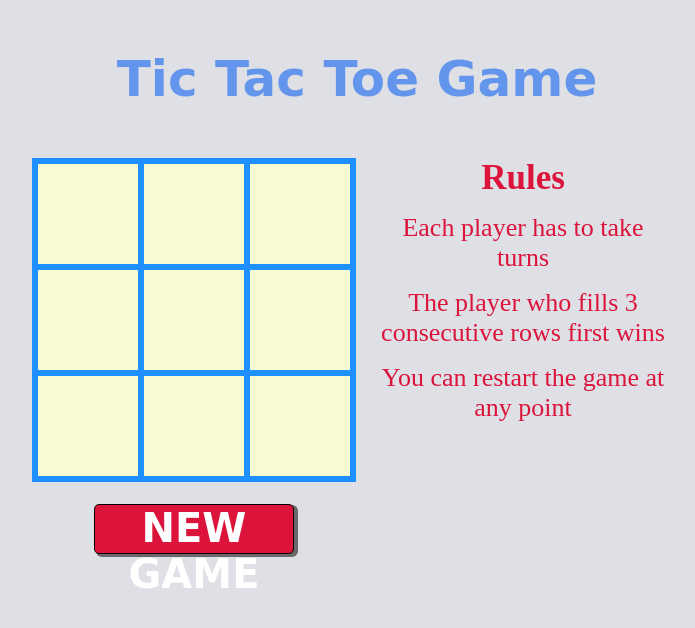
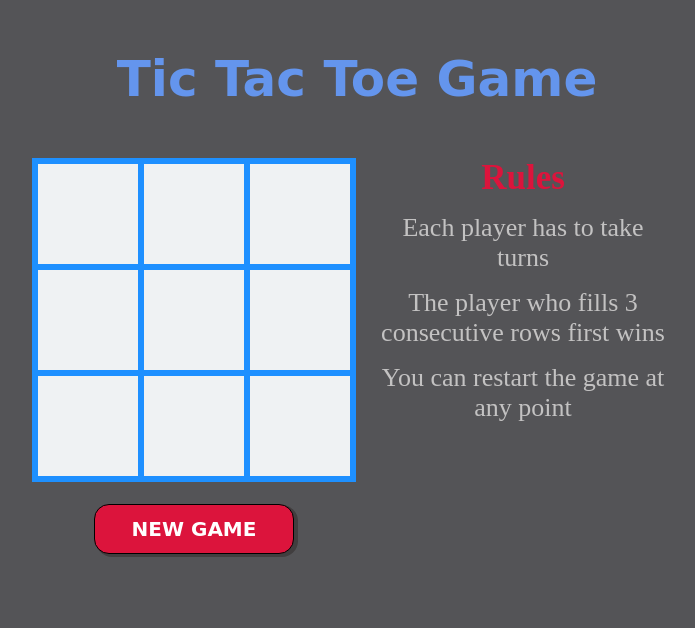
Before and after one commit to donaldnyingifa/tictactoe, a plain HTML site: page index.html in a window 1280 px wide. Shown: the whole page, without its empty margins (283-978 px from the left). Drawn offline with Linux system fonts and the light colour scheme.

Commit message:
updated styles

```diff
--- a/index.html
+++ b/index.html
@@ -27,7 +27,9 @@
         <canvas id="canv8" width="100" height="100"> </canvas>
         <canvas id="canv9" width="100" height="100"> </canvas>
 
-        <center><button id="new">NEW GAME</button></center>
+        <center>
+          <button id="new"><strong>NEW GAME</strong></button>
+        </center>
       </div>
       <div id="rules">
         <h2>Rules</h2>
--- a/style.css
+++ b/style.css
@@ -4,7 +4,7 @@
 }
 
 html {
-  background-color: rgb(223, 224, 230);
+  background-color: rgb(84, 84, 87);
 }
 
 header {
@@ -32,7 +32,7 @@ canvas {
   display: block;
   float: left;
   border: 3px solid dodgerblue;
-  background-color: lightgoldenrodyellow;
+  background-color: #eff2f3;
   text-align: center;
 }
 
@@ -65,7 +65,7 @@ canvas {
 p {
   font-size: 26px;
   margin: 15px;
-  color: crimson;
+  color: #c3c2c2;
 }
 
 h2 {
@@ -77,23 +77,23 @@ button {
   margin-top: 25px;
   width: 200px;
   height: 50px;
-  font-size: 40px;
+  font-size: 20px;
   font-weight: 700;
   background-color: crimson;
   color: #fff;
   font-family: cursive;
   border: 1px solid black;
-  border-radius: 5px;
+  border-radius: 15px;
 
   /* box-shadow: h-shadow v-shadow blur spread rgb(58, 53, 53); */
   box-shadow: 3px 2px 0.5px 1px rgb(58, 53, 53, 0.7);
 }
 
 canvas:hover {
-  background-color: rgb(223, 224, 230);
+  background-color: #acacac;
 }
 
 button:hover {
-  background: rgb(233, 18, 61);
+  background: rgb(84, 84, 87);
   cursor: pointer;
 }
```
